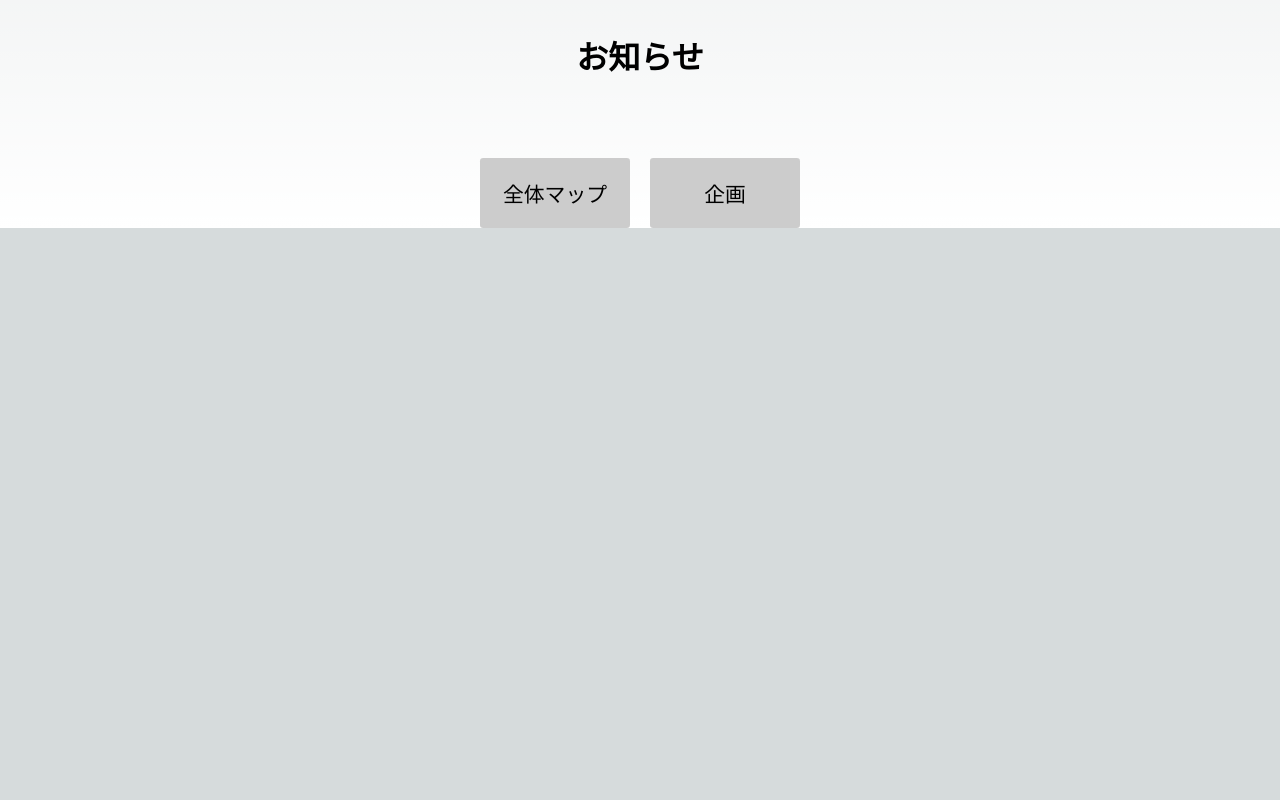
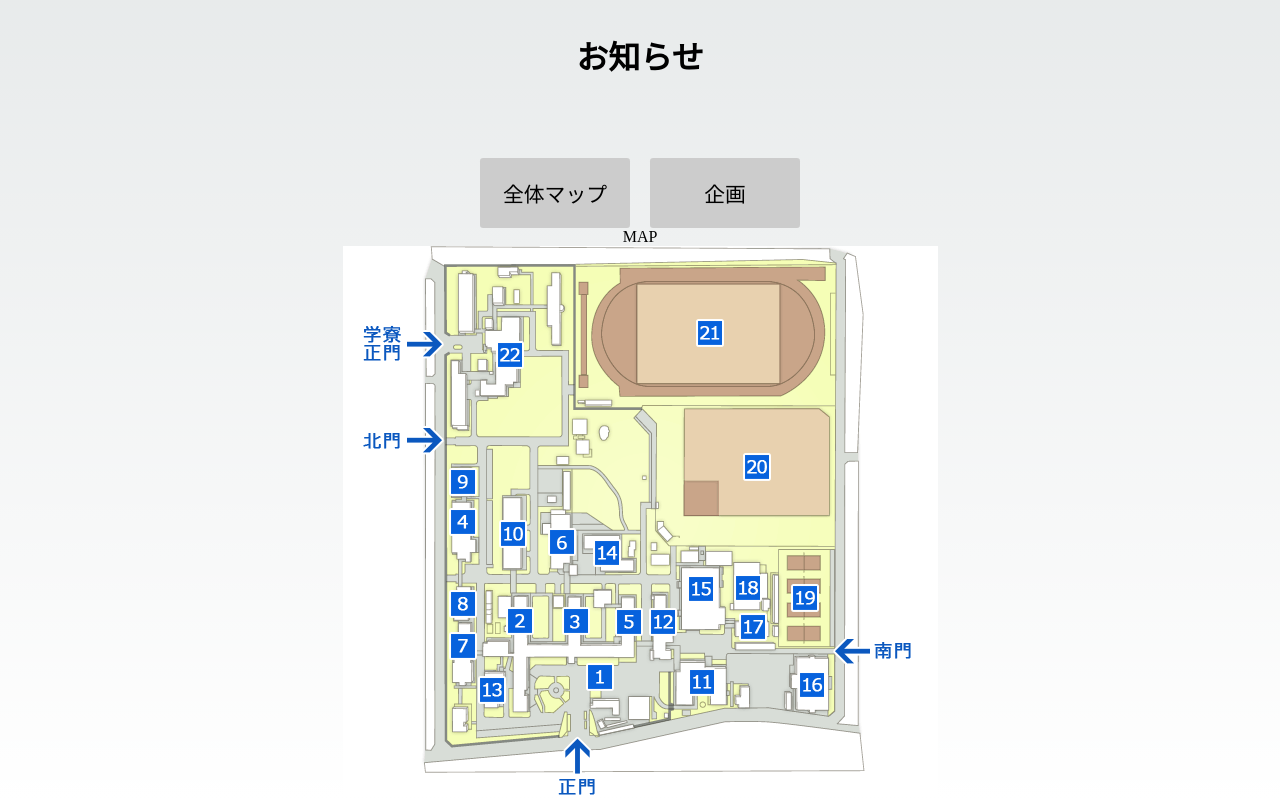
Before and after one commit to nitfc-festival-system-team/2023hp, a Next.js app: page / in a window 1280 px wide. Shown: the part 621-1421 px from the top of the page. Before the commit the page ends 849 px from the top, so only its background shows below. Built offline with nearby package versions, Linux system fonts and the light colour scheme; a web font is replaced by a local one.

Commit message:
index.tsxに表示

```diff
--- a/src/pages/index.tsx
+++ b/src/pages/index.tsx
@@ -6,6 +6,7 @@ import { ScrollView } from "@/components/scrollStyle";
 
 import { FadeAnimationProvider } from "@/components/fadeAnimationProvider";
 import { PageTransitionButton } from "@/components/PageTransitionButton";
+import { Map } from "@/components/Map";
 
 import React from "react";
 
@@ -37,6 +38,8 @@ export default function Page() {
           <PageTransitionButton buttonText={"企画"} nextPage={"schedule"} />
         </div>
       </FadeAnimationProvider>
+      MAP
+      <Map />
     </div>
   );
 }
```
